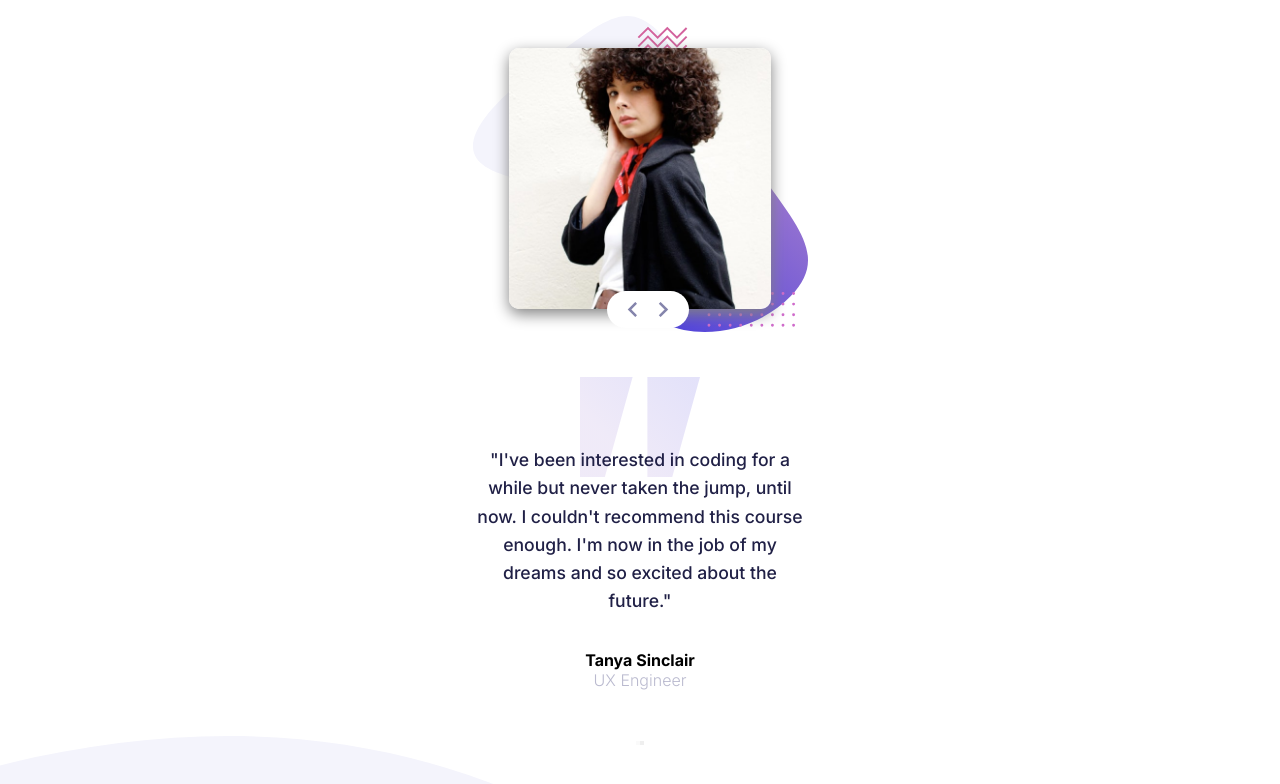
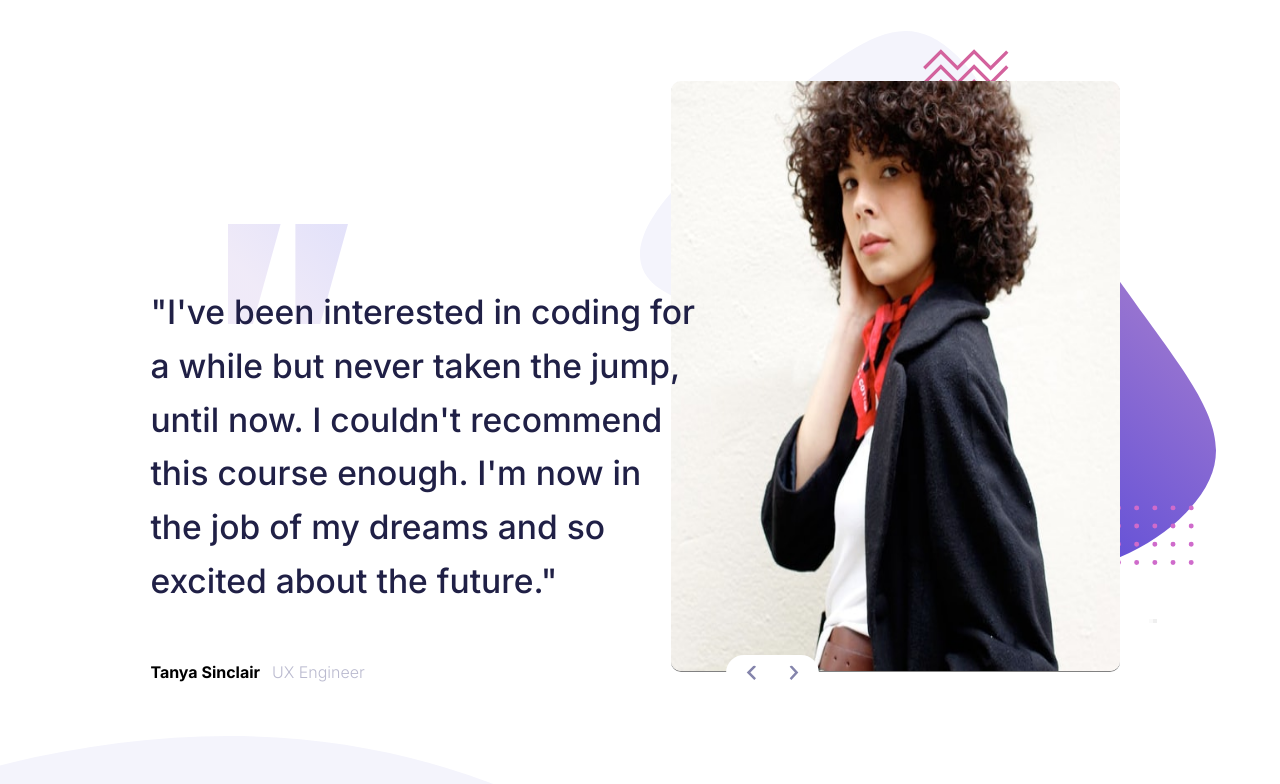
Before and after one commit to OscarAnillo/coding-bootcamp-testimonials-fe, a React (Create React App) app: page / in a window 1280 px wide. Shown: the top 784 px of the page. Built offline with nearby package versions, Linux system fonts and the light colour scheme.

Commit message:
add desktop query

```diff
--- a/src/App.css
+++ b/src/App.css
@@ -11,6 +11,7 @@
   font-family: 'Inter', sans-serif;
   height: 100vh;
   padding: 1em 0;
+  position: relative;
 }
 
 .container {
@@ -76,6 +77,9 @@
   font-weight: 300;
   color: hsl(240, 18%, 77%);
 }
+.testimonial-position-desktop {
+  display: none;
+}
 .prev {
   margin-right: 1em;
   height: 15px;
@@ -93,3 +97,123 @@
   background-size: cover;
   height: 12vh;
 }
+
+@media(min-width: 1000px) {
+  .container {
+    width: 90%;
+    height: auto;
+    max-width: 1455px;
+    position: absolute;
+    top: 50%;
+    left: 50%;
+    transform: translate(-50%, -50%);
+    /* border: 1px solid blue; */
+  }
+
+  /* AvatarComponent */
+  .bg-avatar {
+    background-image: url("/public/images/pattern-bg.svg");
+    background-repeat: no-repeat;
+    background-size: contain;
+    height: 580px;
+    text-align: center;
+    position: relative;
+    /* border: 1px solid red; */
+  }
+  .row-desktop {
+    display: flex;
+    align-items: flex-end;
+    justify-content: flex-start;
+    flex-direction: row-reverse;
+  }
+  .row-desktop div {
+    width: 50%;
+    height: 770px;
+    /* border: 1px solid red; */
+  }
+  .avatar {
+    width: 100%;
+    height: 590px;
+    margin: 0em;
+    border-radius: 10px;
+    box-shadow: 0px 1px 0px rgb(129, 129, 129);
+    position: relative;
+    top: 50px;
+    left: -5%;
+  }
+  .bg-avatar .prev {
+    background-color: #fff;
+    border: none;
+    border-top-left-radius: 20px;
+    border-bottom-left-radius: 20px;
+    padding: .8em 1.5em;
+    position: absolute;
+    top: 81%;
+    left: 15%;
+  }
+  .bg-avatar .next {
+    background-color: #fff;
+    border: none;
+    border-top-right-radius: 20px;
+    border-bottom-right-radius: 20px;
+    padding: .8em 1.5em;
+    position: absolute;
+    top: 81%;
+    left: 20%;
+  }
+  .bg-quotes {
+    margin-top: 0em;
+    position: relative;
+    height: auto;
+  }
+  .quotes {
+    position: absolute;
+    top: 25%;
+    left: 28.5%;
+  }
+  .testimonial {
+    text-align: left;
+    font-size: 2.1rem;
+    font-weight: 500;
+    line-height: 1.6em;
+    position: relative;
+    top: 33%;
+    left: 15%;
+    width: 95%;
+  }
+  .testimonial-name {
+    font-weight: 700;
+    text-align: left;
+    position: relative;
+    top: 40%;
+    left: 15%;
+  }
+  .testimonial-position {
+    display: none;
+  }
+  .testimonial-position-desktop {
+    display: inline-block;
+    font-weight: 300;
+    color: hsl(240, 18%, 77%);
+    margin-left: .5em;
+  }
+  .prev {
+    margin-right: 1em;
+    height: 15px;
+    border: 1px solid red;
+  }
+  .next {
+    margin-left: 1em;
+    height: 15px;
+  }
+
+  /* CurveComponent */
+  .bg-curve {
+    background-image: url("/public/images/pattern-curve.svg");
+    background-repeat: no-repeat;
+    background-size: cover;
+    height: 20vh;
+    position: relative;
+    top: 90%;
+  }
+}
--- a/src/App.js
+++ b/src/App.js
@@ -1,7 +1,7 @@
 import AvatarComponent from './Components/avatar-component';
+import CurveComponent from './Components/curve-component';
 
 import './App.css';
-import CurveComponent from './Components/curve-component';
 
 function App() {
   return (
--- a/src/Components/avatar-component.js
+++ b/src/Components/avatar-component.js
@@ -18,25 +18,24 @@ export default function AvatarComponent(){
       const {id, index, name, avatar, position, testimonial} = subject;
 
     return (
-        <div className="bg-avatar">
-            <div key={id}>
-                <div>
-                    <img src={avatar} alt="" className="avatar" />
-                </div>
-                <div className="bg-quotes">
-                    <img src="/images/pattern-quotes.svg" alt="" className="quotes" />
-                    <p className="testimonial">"{testimonial}"</p>
-                    <p className='testimonial-name'><strong>{name}</strong></p>
-                    <p className='testimonial-position'>{position}</p>
-                </div>
-            </div>
-
-            <button onClick={prevTestimonial} disabled={index === 0}>
+        <div className='row-desktop'>
+            <div className="bg-avatar">
+                <img src={avatar} alt="" className="avatar" />
+                <button onClick={prevTestimonial} disabled={index === 0}>
                 <img src="/images/icon-prev.svg" alt="" className="prev"/>
             </button>
             <button onClick={nextTestimonial} disabled={index === 1}>
                 <img src="/images/icon-next.svg" alt="" className="next" />
             </button>
+            </div>
+            <div className="bg-quotes">
+                <img src="/images/pattern-quotes.svg" alt="" className="quotes" />
+                <p className="testimonial">"{testimonial}"</p>
+                <p className='testimonial-name'><strong>{name}</strong> <span className='testimonial-position-desktop'>{position}</span></p>
+                <p className='testimonial-position'>{position}</p>
+
+            </div>
+
         </div>
     )
 }
```
